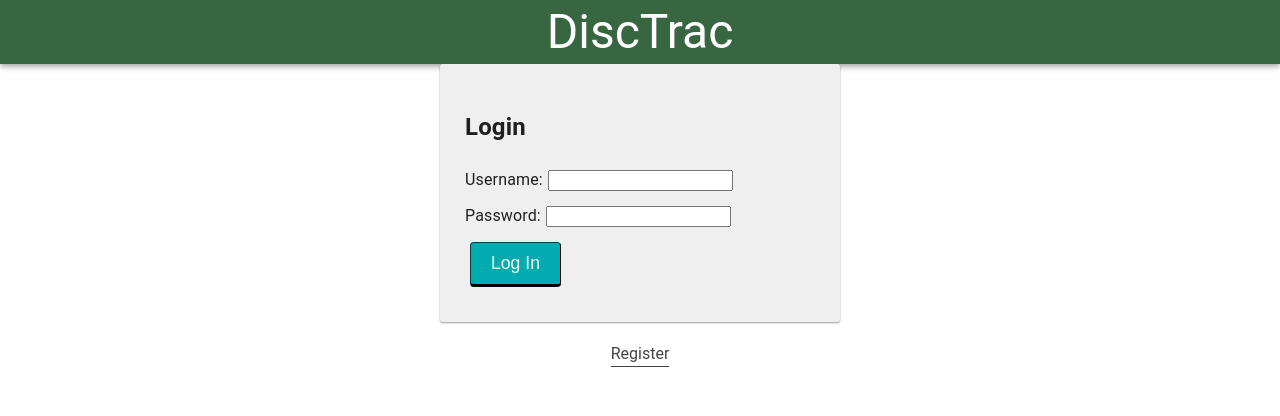
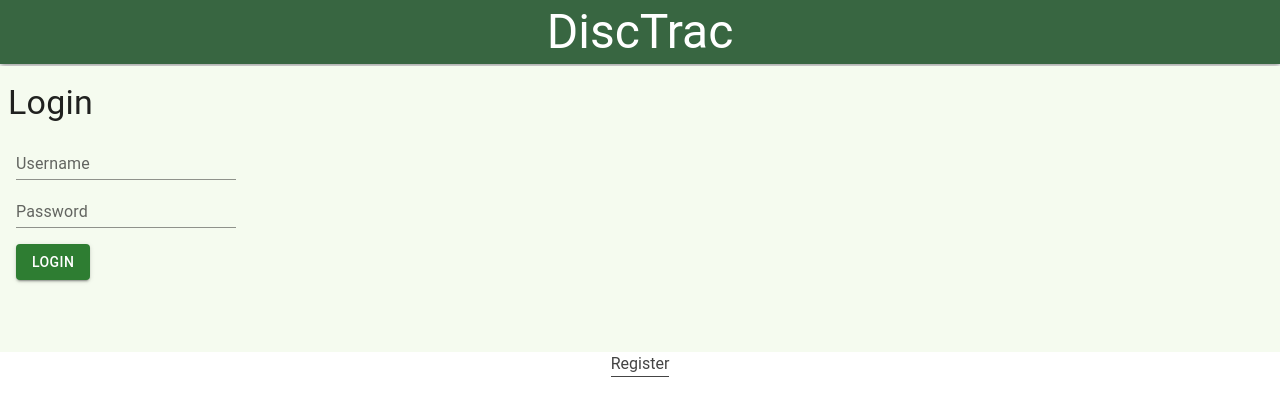
Before and after one commit to mattdow/disctrac-solo-project, a React (Create React App) app: page /#/activeround/1/1/1/1 in a window 1280 px wide. Before the commit this address led to /#/search_results/1. Shown: the top 416 px of the page. Built offline with nearby package versions, Linux system fonts and the light colour scheme; no server answers.

Commit message:
HoleScore, EditScore, and Login pages all styled

```diff
--- a/src/components/CoursesView/CoursesView.jsx
+++ b/src/components/CoursesView/CoursesView.jsx
@@ -37,7 +37,7 @@ function CoursesView(){
                     >
                         Course Search
                 </Button>
-        </Box>
+            </Box>
 
             <Grid container className="courses-list">
                 {courses.map(course => {
--- a/src/components/EditScoreView/EditScoreView.jsx
+++ b/src/components/EditScoreView/EditScoreView.jsx
@@ -1,7 +1,7 @@
 import { useSelector, useDispatch } from 'react-redux';
 import { useEffect, useState } from 'react';
 import { useHistory, useParams } from 'react-router-dom';
-import { Button, Card, TextField, Typography, Box, Input, IconButton } from '@mui/material';
+import { Button, Card, Paper, TextField, Typography, Box, Input, IconButton, InputLabel, FormControl } from '@mui/material';
 import RemoveCircleOutlineIcon from '@mui/icons-material/RemoveCircleOutline';
 import AddCircleOutlineIcon from '@mui/icons-material/AddCircleOutline';
 
@@ -137,21 +137,30 @@ function HoleScoreView() {
 
     console.log('Checking active hole note: ', activeHoleScore.note_content);
     return (
-        <section className="active-hole-view">
-            <Typography variant="h4" align="center" sx={{mb:2}}>
+        <Box sx={{ pb: 7, backgroundColor: '#F5FBEF'}}>
+            <Typography variant="h4" align="center"
+                sx={{pt:2, mt:0.2, mb:1}}>
                 Hole {activeHole.hole_number} of {currentCourse.length}
             </Typography>
-            <Typography variant="h5" align="center" sx={{mb:2}}>
+            <Typography variant="h6" align="center"
+                fontStyle="italic" sx={{mb:2}}>
                Par {activeHole.par_score} - {activeHole.hole_length} feet
             </Typography>
+            <Paper sx={{mx:1}}>
+                <Typography sx={{pt:1, fontWeight:'bold'}}
+                    align="center"
+                    >Previous Hole Notes</Typography>
+                <Box sx={{pb:3}}>
                 {holeNotes.map((note, i) => {
                     return (
-                    <Typography key={i} variant="body1">
+                        <Typography sx={{ml:2, mb:0.5}}key={i} variant="body1">
                             {note.note_content}
                         </Typography>
                     )
                     })}
-            <Box className="score-bar" sx={{display: 'flex', justifyContent:'center', my:2}}>
+                </Box>
+            </Paper>
+            <Box className="score-bar" sx={{display: 'flex', justifyContent:'center', my:3}}>
                 <IconButton onClick={decreaseScore}
                             color="success"
                             aria-label="Decrease Score"
@@ -169,19 +178,25 @@ function HoleScoreView() {
                     <AddCircleOutlineIcon fontSize="large"/>
                 </IconButton>
             </Box>
-            <TextField
-                id="outlined-helper-text"
-                helperText="Hole Notes"
-                fullWidth
+            <Paper display='flex' justifyContent='center'>
+                <FormControl fullWidth sx={{ m:2 }} >
+                    {!activeHole.noteContent && <InputLabel>New Hole Notes:</InputLabel>}
+                    <Input
+                        onChange={(e) => setNewNote(e.target.value)}
                         value={newNote}
-                onChange={(e) => setNewNote(e.target.value)}
                     />
-            {(activeHole.hole_number < currentCourse.length) && <Button onClick={submitScore}>NEXT</Button>}
+                </FormControl>
+            </Paper>
+            <Box sx={{mt:2}} display='flex'     justifyContent='space-around'>
                 <Button onClick={reviewRound}
+                    variant="contained"
+                    color="secondary"
                     >REVIEW ROUND</Button>
-        </section>
+                {(activeHole.hole_number < currentCourse.length) && <Button sx={{mx:1}} onClick={submitScore}
+                    variant="contained">NEXT HOLE</Button>}
+
+            </Box>
+        </Box>
     )
-
-
 } // end of HoleScoreView
 export default HoleScoreView;
--- a/src/components/HoleScoreView/HoleScoreView.jsx
+++ b/src/components/HoleScoreView/HoleScoreView.jsx
@@ -1,7 +1,7 @@
 import { useSelector, useDispatch } from 'react-redux';
 import { useEffect, useState } from 'react';
 import { useHistory, useParams } from 'react-router-dom';
-import { Button, Card, TextField, Typography, Box, Input, IconButton } from '@mui/material';
+import { Button, Card, Paper, TextField, Typography, Box, Input, IconButton, InputLabel, FormControl } from '@mui/material';
 import RemoveCircleOutlineIcon from '@mui/icons-material/RemoveCircleOutline';
 import AddCircleOutlineIcon from '@mui/icons-material/AddCircleOutline';
 
@@ -100,24 +100,32 @@ function HoleScoreView() {
     console.log('Active hole number is: ', activeHole.hole_number);
 
     return (
-        <section className="active-hole-view">
-            <Typography variant="h4" align="center" sx={{mb:2}}>
+        <Box sx={{ pb: 7, backgroundColor: '#F5FBEF'}}>
+            <Typography variant="h4" align="center"
+                sx={{pt:2, mt:0.2, mb:1}}>
                 Hole {activeHole.hole_number} of {currentCourse.length}
             </Typography>
-            <Typography variant="h5" align="center" sx={{mb:2}}>
+            <Typography variant="h6" align="center"
+                fontStyle="italic" sx={{mb:2}}>
                Par {activeHole.par_score} - {activeHole.hole_length} feet
             </Typography>
+            <Paper sx={{mx:1}}>
+                <Typography sx={{pt:1, fontWeight:'bold'}}
+                    align="center"
+                    >Previous Hole Notes</Typography>
+                <Box sx={{pb:3}}>
                 {holeNotes.map((note, i) => {
                     return (
-                    <Typography key={i} variant="body1">
+                        <Typography sx={{ml:2, mb:0.5}}key={i} variant="body1">
                             {note.note_content}
                         </Typography>
                     )
                     })}
-            <Box className="score-bar" sx={{display: 'flex', justifyContent:'center', my:2}}>
+                </Box>
+            </Paper>
+            <Box className="score-bar" sx={{display: 'flex', justifyContent:'center', my:3}}>
                 <IconButton onClick={decreaseScore}
                             color="success"
-                            size="large"
                             aria-label="Decrease Score"
                 >
                     <RemoveCircleOutlineIcon fontSize="large"/>
@@ -128,24 +136,30 @@ function HoleScoreView() {
                 </Typography>
                 <IconButton onClick={increaseScore}
                             color="error"
-                            size="large"
                             aria-label="Increase Score"
                 >
                     <AddCircleOutlineIcon fontSize="large"/>
                 </IconButton>
             </Box>
-            <TextField
-                id="outlined-helper-text"
-                sx={{mb:2}}
-                label="Hole Notes"
-                fullWidth
+            <Paper display='flex' justifyContent='center'>
+                <FormControl fullWidth sx={{ m:2 }} >
+                    {!activeHole.noteContent && <InputLabel>New Hole Notes:</InputLabel>}
+                    <Input
+                        onChange={(e) => setNewNote(e.target.value)}
                         value={newNote}
-                onChange={(e) => setNewNote(e.target.value)}
                     />
-            {(activeHole.hole_number < currentCourse.length) && <Button onClick={submitScore}>NEXT</Button>}
+                </FormControl>
+            </Paper>
+            <Box sx={{mt:2}} display='flex'     justifyContent='space-around'>
                 <Button onClick={reviewRound}
+                    variant="contained"
+                    color="secondary"
                     >REVIEW ROUND</Button>
-        </section>
+                {(activeHole.hole_number < currentCourse.length) && <Button sx={{mx:1}} onClick={submitScore}
+                    variant="contained">NEXT HOLE</Button>}
+
+            </Box>
+        </Box>
     )
 
 
--- a/src/components/LoginForm/LoginForm.jsx
+++ b/src/components/LoginForm/LoginForm.jsx
@@ -1,6 +1,7 @@
 import React, { useState } from 'react';
 import { useDispatch } from 'react-redux';
 import {useSelector} from 'react-redux';
+import { Button, Card, Paper, TextField, Typography, Box, Input, IconButton, InputLabel, FormControl } from '@mui/material';
 
 function LoginForm() {
   const [username, setUsername] = useState('');
@@ -25,26 +26,26 @@ function LoginForm() {
   }; // end login
 
   return (
-    <form className="formPanel" onSubmit={login}>
-      <h2>Login</h2>
+    <Box sx={{ pb: 7, backgroundColor: '#F5FBEF'}}>
+      {/* <form className="formPanel" onSubmit={login}> */}
+      <Typography variant="h4" align="left"
+        sx={{pt:2, mt:0.2, mb:1, mx:1}}>Login
+      </Typography>
       {errors.loginMessage && (
-        <h3 className="alert" role="alert">
+        <Typography variant="h5" className="alert" role="alert">
           {errors.loginMessage}
-        </h3>
+        </Typography>
       )}
-      <div>
-        <label htmlFor="username">
-          Username:
-          <input
-            type="text"
-            name="username"
-            required
-            value={username}
-            onChange={(event) => setUsername(event.target.value)}
+      <Box>
+        <TextField
+          sx={{ml:2}}
+          variant="standard"
+          label="Username"
+          value={username}
+          onChange={(event) => setUsername(event.target.value)}
           />
-        </label>
-      </div>
-      <div>
+      </Box>
+      {/* <div>
         <label htmlFor="password">
           Password:
           <input
@@ -55,11 +56,30 @@ function LoginForm() {
             onChange={(event) => setPassword(event.target.value)}
           />
         </label>
-      </div>
-      <div>
-        <input className="btn" type="submit" name="submit" value="Log In" />
-      </div>
-    </form>
+      </div> */}
+      <Box>
+        <TextField
+          sx={{ml:2}}
+          variant="standard"
+          type="password"
+          label="Password"
+          value={password}
+          onChange={(event) => setPassword(event.target.value)}
+          />
+      </Box>
+      <Box>
+        <Button sx={{m:2}}
+            variant="contained"
+            color="success"
+            align = 'right'
+            onClick={login}>
+            Login
+        </Button>
+      </Box>
+    {/* </form> */}
+
+    </Box>
+
   );
 }
 
```
Lines whose indentation alone changed are shown as unchanged.
